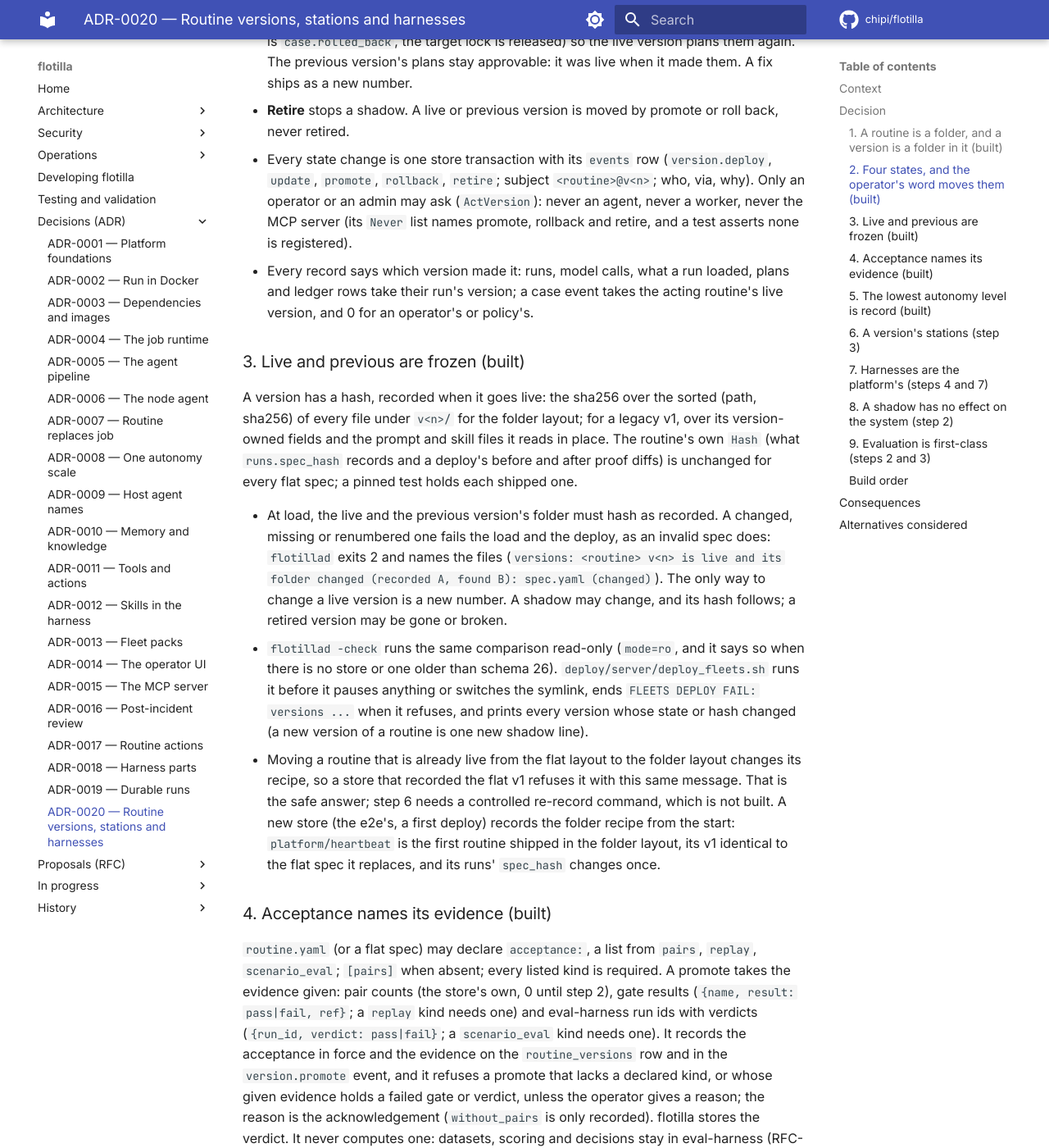
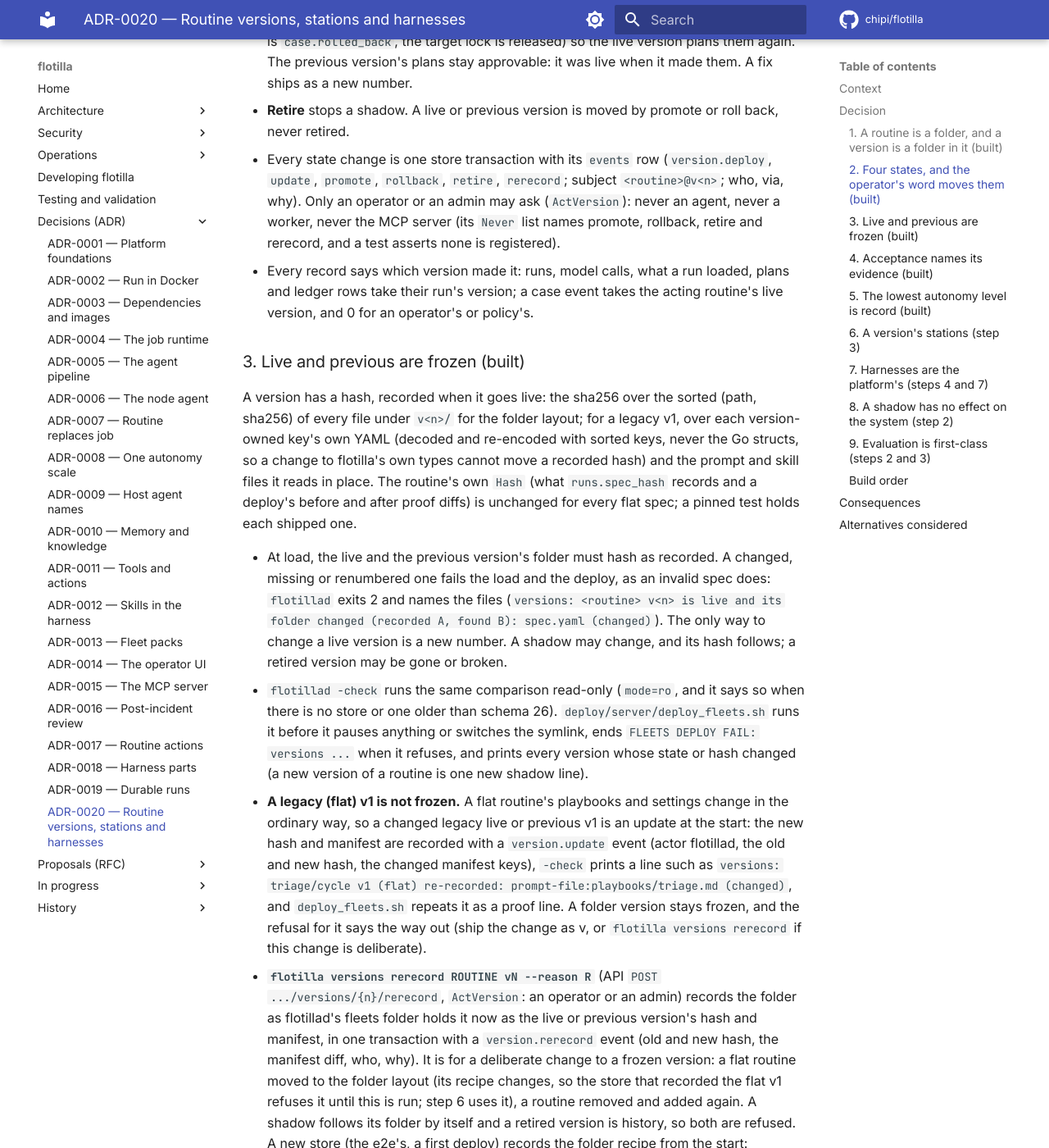
Before and after one commit to chipi/flotilla, an MkDocs documentation site: the page built from docs/adr/ADR-0020-routine-versions-stations-harnesses.md, in a window 1280 px wide and 1400 px high, scrolled down 1977 px. Shown: the whole window at 82% size. Built offline with MkDocs 1.6.1 and Material for MkDocs 9.7.7, drawn with Linux system fonts in a browser that asks for light colours; comment, search, counter and statistics services are not loaded; some of the changed text lies outside the part shown.

Commit message:
docs: ADR-0020 and the v2 design amended for the flat v1 re-record and flotilla versions rerecord (v2 step 1 review)
Co-Authored-By: Claude Sonnet 5.5 <noreply@anthropic.com>
Claude-Session: https://claude.ai/code/session_014cvkLAigNFv18xzZ24LL9i

```diff
--- a/docs/adr/ADR-0020-routine-versions-stations-harnesses.md
+++ b/docs/adr/ADR-0020-routine-versions-stations-harnesses.md
@@ -72,20 +72,22 @@ any number), **previous** (the version that was live before; the rollback target
 - **Retire** stops a shadow. A live or previous version is moved by promote or roll back, never
   retired.
 - Every state change is one store transaction with its `events` row (`version.deploy`, `update`,
-  `promote`, `rollback`, `retire`; subject `<routine>@v<n>`; who, via, why). Only an operator or an
-  admin may ask (`ActVersion`): never an agent, never a worker, never the MCP server (its `Never`
-  list names promote, rollback and retire, and a test asserts none is registered).
+  `promote`, `rollback`, `retire`, `rerecord`; subject `<routine>@v<n>`; who, via, why). Only an
+  operator or an admin may ask (`ActVersion`): never an agent, never a worker, never the MCP server
+  (its `Never` list names promote, rollback, retire and rerecord, and a test asserts none is
+  registered).
 - Every record says which version made it: runs, model calls, what a run loaded, plans and ledger
   rows take their run's version; a case event takes the acting routine's live version, and 0 for an
   operator's or policy's.
 
 ### 3. Live and previous are frozen (built)
 
-A version has a hash, recorded when it goes live: the sha256 over the sorted (path, sha256) of
-every file under `v<n>/` for the folder layout; for a legacy v1, over its version-owned fields and
-the prompt and skill files it reads in place. The routine's own `Hash` (what `runs.spec_hash`
-records and a deploy's before and after proof diffs) is unchanged for every flat spec; a pinned test
-holds each shipped one.
+A version has a hash, recorded when it goes live: the sha256 over the sorted (path, sha256) of every
+file under `v<n>/` for the folder layout; for a legacy v1, over each version-owned key's own YAML
+(decoded and re-encoded with sorted keys, never the Go structs, so a change to flotilla's own types
+cannot move a recorded hash) and the prompt and skill files it reads in place. The routine's own
+`Hash` (what `runs.spec_hash` records and a deploy's before and after proof diffs) is unchanged for
+every flat spec; a pinned test holds each shipped one.
 
 - At load, the live and the previous version's folder must hash as recorded. A changed, missing or
   renumbered one fails the load and the deploy, as an invalid spec does: `flotillad` exits 2 and
@@ -97,12 +99,23 @@ holds each shipped one.
   anything or switches the symlink, ends `FLEETS DEPLOY FAIL: versions ...` when it refuses, and
   prints every version whose state or hash changed (a new version of a routine is one new shadow
   line).
-- Moving a routine that is already live from the flat layout to the folder layout changes its
-  recipe, so a store that recorded the flat v1 refuses it with this same message. That is the safe
-  answer; step 6 needs a controlled re-record command, which is not built. A new store (the e2e's,
-  a first deploy) records the folder recipe from the start: `platform/heartbeat` is the first
-  routine shipped in the folder layout, its v1 identical to the flat spec it replaces, and its runs'
-  `spec_hash` changes once.
+- **A legacy (flat) v1 is not frozen.** A flat routine's playbooks and settings change in the
+  ordinary way, so a changed legacy live or previous v1 is an update at the start: the new hash and
+  manifest are recorded with a `version.update` event (actor flotillad, the old and new hash, the
+  changed manifest keys), `-check` prints a line such as `versions: triage/cycle v1 (flat)
+  re-recorded: prompt-file:playbooks/triage.md (changed)`, and `deploy_fleets.sh` repeats it as a
+  proof line. A folder version stays frozen, and the refusal for it says the way out (ship the
+  change as v<n+1>, or `flotilla versions rerecord` if this change is deliberate).
+- **`flotilla versions rerecord ROUTINE vN --reason R`** (API `POST .../versions/{n}/rerecord`,
+  `ActVersion`: an operator or an admin) records the folder as flotillad's fleets folder holds it
+  now as the live or previous version's hash and manifest, in one transaction with a
+  `version.rerecord` event (old and new hash, the manifest diff, who, why). It is for a deliberate
+  change to a frozen version: a flat routine moved to the folder layout (its recipe changes, so the
+  store that recorded the flat v1 refuses it until this is run; step 6 uses it), a routine removed
+  and added again. A shadow follows its folder by itself and a retired version is history, so both
+  are refused. A new store (the e2e's, a first deploy) records the folder recipe from the start:
+  `platform/heartbeat` is the first routine shipped in the folder layout, its v1 identical to the
+  flat spec it replaces, and its runs' `spec_hash` changes once.
 
 ### 4. Acceptance names its evidence (built)
 
@@ -176,7 +189,7 @@ the shadow worker, with a models config of its own and recorded tool results sta
 | 3 | stations: the format, `fleets/harnesses.json`, `FLOTILLA_STATIONS`, `flotillad -stations`, the episode schema, the offline entry point | specified |
 | 4 | the harness layer in `runtime/`: the adapter interface, pi's adapter, the seams | specified |
 | 5 | the example fleets move to this format; the e2e covers versions, shadows, rollback, backward-readable state and the no-effect test | specified |
-| 6 | freeze; the installation moves its routines (each current spec its v1, live, identical) and writes its v2s; the controlled re-record command | specified |
+| 6 | the installation moves its routines (each current spec its v1, live, identical, re-recorded with `flotilla versions rerecord`) and writes its v2s | specified |
 | 7 | harnesses adopted one by one | specified |
 
 ## Consequences
@@ -201,7 +214,8 @@ Negative:
 - The deprecated alias `autonomy: shadow` lives until step 6.
 - Until step 2 a shadow is listed and promotable but unproven: pairs are 0, so the default
   acceptance is always missing and every promote needs the operator's reason.
-- Moving an already-live routine to the folder layout needs step 6's re-record command.
+- Moving an already-live routine to the folder layout needs one `flotilla versions rerecord` (built
+  in step 1), because its recipe changes; a flat routine's own edits need nothing.
 
 Neutral:
 
```
Also changed, not shown: docs/concepts.md (added, +114 -0 lines), docs/wip/v2-design.md (+26 -6 lines).
